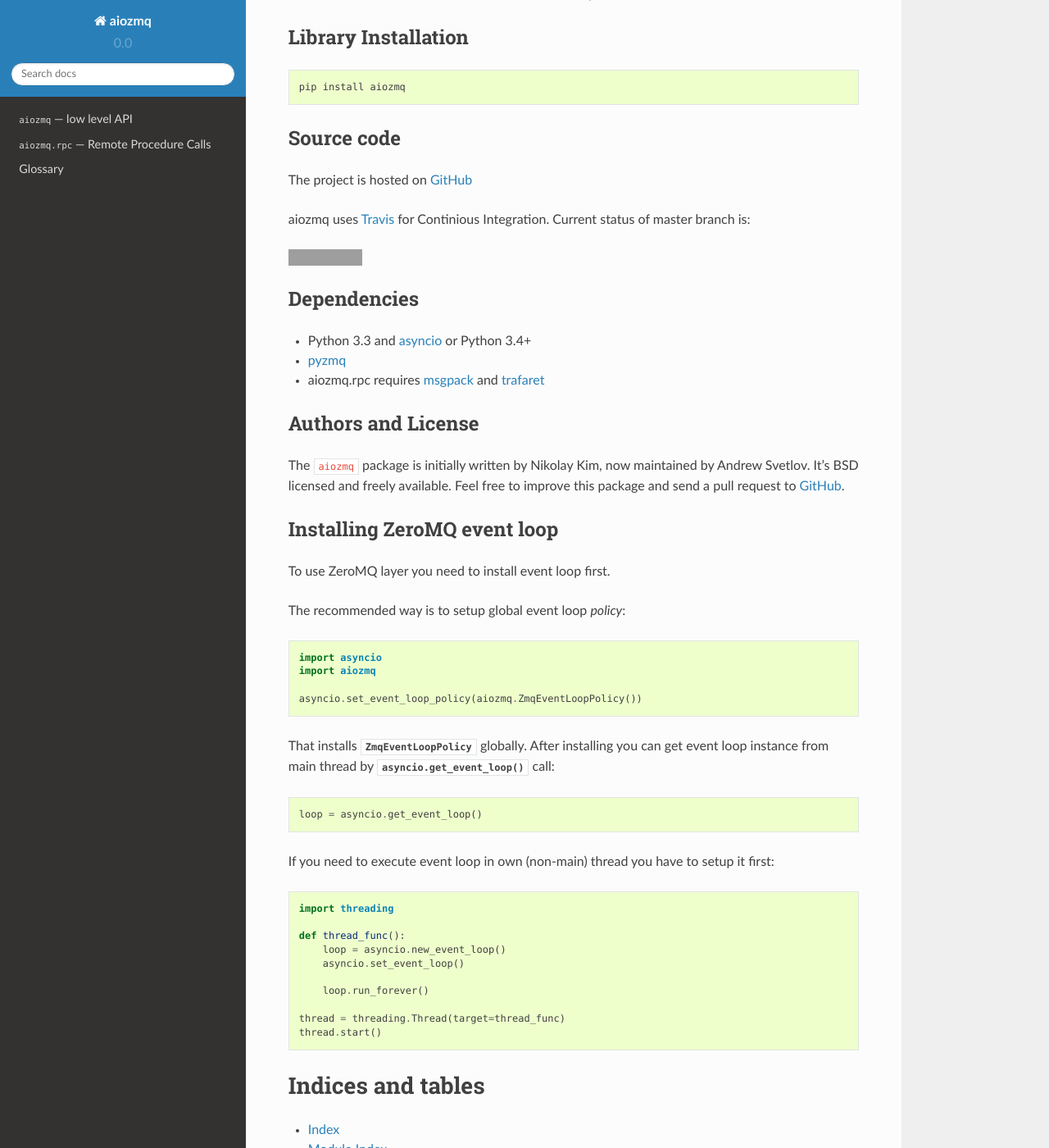
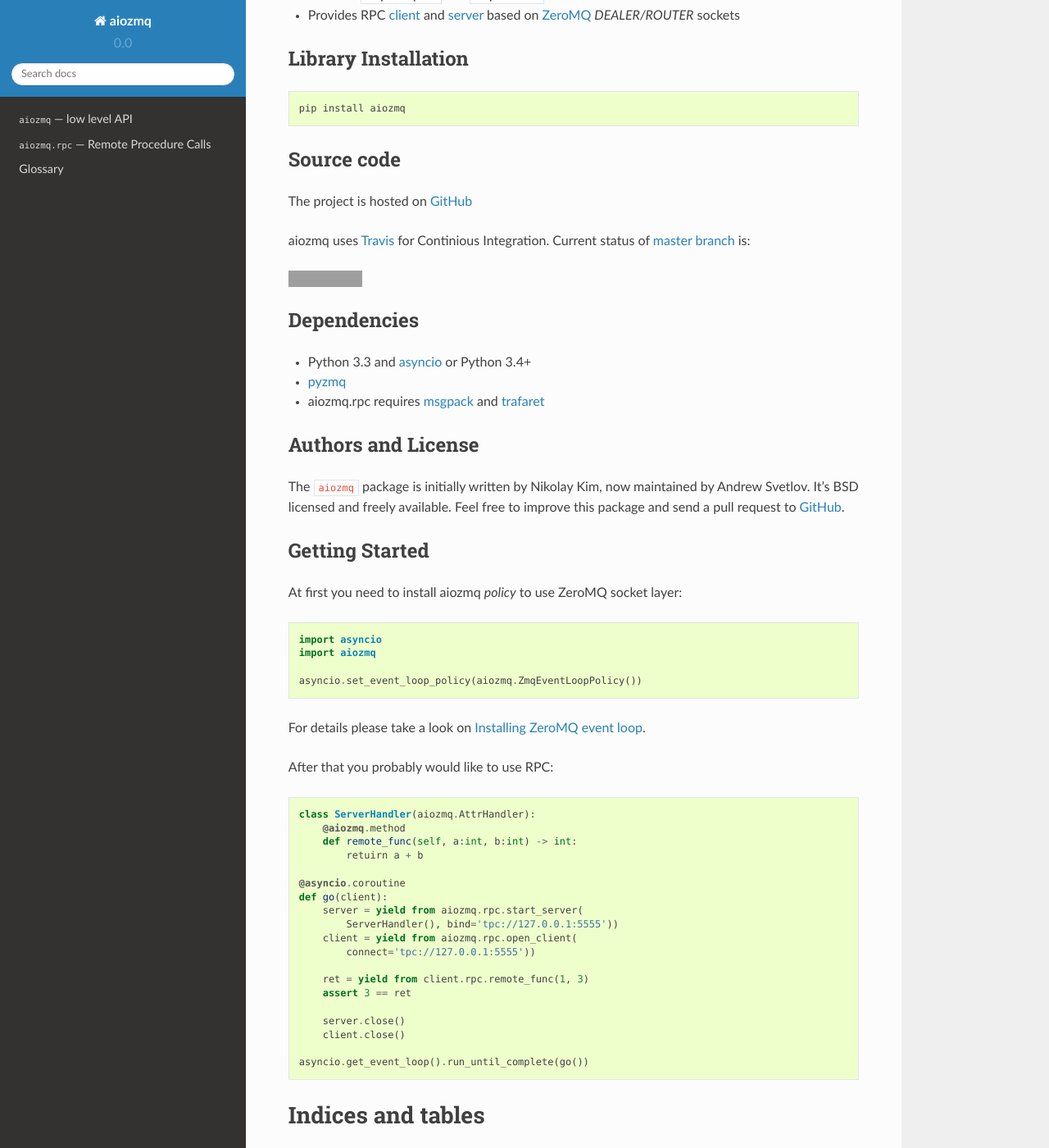
Before and after one commit to aio-libs/aiozmq, a Sphinx documentation site: the page built from docs/index.rst, in a window 1280 px wide and 1400 px high, scrolled down 331 px. Shown: the whole window at 82% size. Built offline with Sphinx 7.4.7 and the Read the Docs theme 2.0.0, drawn with Linux system fonts in a browser that asks for light colours; pages that are not in the unit, such as notebooks, are missing from menus; some of the changed text lies outside the part shown; grey boxes are pictures that could not be loaded.

Commit message:
Docs improvement

```diff
--- a/docs/index.rst
+++ b/docs/index.rst
@@ -14,9 +14,12 @@
 Features
 --------
 
-- Implements asyncio (PEP3156) event loop
-- Provides ZmqTransport and ZmqProtocol
-- Provides RPC client and server based on ZeroMQ DEALER/ROUTER sockets
+- Implements :mod:`asyncio` event loop for :term:`ZeroMQ` sockets via
+  :class:`~aiozmq.ZmqEventLoop`
+- Has installable policy for ZerMQ event loop (see :ref:`install-aiozmq-policy`)
+- Provides :class:`~aiozmq.ZmqTransport` and :class:`~aiozmq.ZmqProtocol`
+- Provides RPC :ref:`client <aiozmq-rpc-client>` and :ref:`server
+  <aiozmq-rpc-server>` based on :term:`ZeroMQ` *DEALER/ROUTER* sockets
 
 
 Library Installation
@@ -32,7 +35,8 @@
 The project is hosted on `GitHub`_
 
 aiozmq uses `Travis <https://travis-ci.org/aio-libs/aiozmq>`_ for
-Continious Integration.  Current status of master branch is:
+Continious Integration.  Current status of `master branch <GitHub>`_
+is:
 
 .. image:: https://travis-ci.org/aio-libs/aiozmq.svg?branch=master   :target: https://travis-ci.org/aio-libs/aiozmq
 
@@ -51,40 +55,39 @@
 maintained by Andrew Svetlov.  It's BSD licensed and freely available.
 Feel free to improve this package and send a pull request to `GitHub`_.
 
+Getting Started
+---------------
 
-.. _install-aiozmq-policy:
-
-Installing ZeroMQ event loop
-----------------------------
-
-To use ZeroMQ layer you need to install event loop first.
-
-The recommended way is to setup global event loop *policy*::
+At first you need to install aiozmq *policy* to use ZeroMQ socket layer::
 
     import asyncio
     import aiozmq
 
     asyncio.set_event_loop_policy(aiozmq.ZmqEventLoopPolicy())
 
-That installs :class:`ZmqEventLoopPolicy` globally. After installing
-you can get event loop instance from main thread by
-:func:`asyncio.get_event_loop` call::
+For details please take a look on :ref:`install-aiozmq-policy`.
 
-    loop = asyncio.get_event_loop()
+After that you probably would like to use RPC::
 
-If you need to execute event loop in own (non-main) thread you have to
-setup it first::
+    class ServerHandler(aiozmq.AttrHandler):
+        @aiozmq.method
+        def remote_func(self, a:int, b:int) -> int:
+            retuirn a + b
 
-     import threading
+    @asyncio.coroutine
+    def go(client):
+        server = yield from aiozmq.rpc.start_server(
+            ServerHandler(), bind='tpc://127.0.0.1:5555'))
+        client = yield from aiozmq.rpc.open_client(
+            connect='tpc://127.0.0.1:5555'))
 
-     def thread_func():
-         loop = asyncio.new_event_loop()
-         asyncio.set_event_loop()
+        ret = yield from client.rpc.remote_func(1, 3)
+        assert 3 == ret
 
-         loop.run_forever()
+        server.close()
+        client.close()
 
-     thread = threading.Thread(target=thread_func)
-     thread.start()
+    asyncio.get_event_loop().run_until_complete(go())
 
 
 
--- a/docs/rpc.rst
+++ b/docs/rpc.rst
@@ -32,6 +32,8 @@
 This module uses :term:`ZeroMQ` *DEALER*/*ROUTER* sockets and custom
 communication protocol (which use :term:`msgpack`).
 
+
+.. _aiozmq-rpc-client:
 
 RPC Client
 ----------
@@ -87,6 +89,8 @@
       Readonly property that returns ephemeral object used to making
       RPC call (see example above).
 
+
+.. _aiozmq-rpc-server:
 
 RPC Server
 ----------
```
Also changed, not shown: README.rst (+11 -21 lines), docs/low-level.rst (+35 -0 lines).
